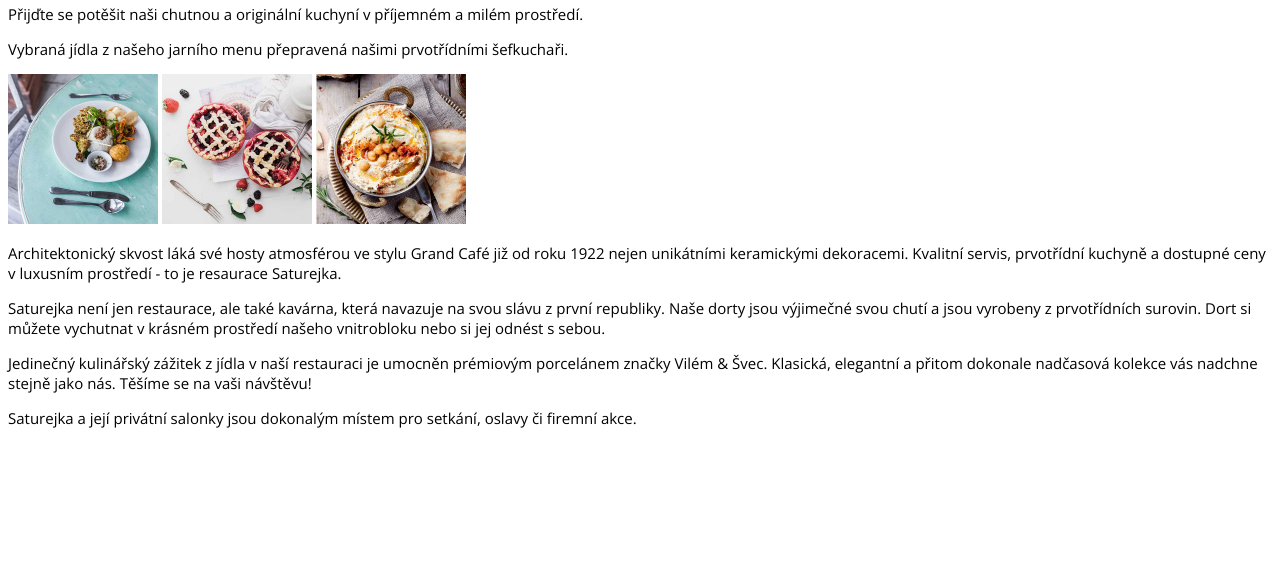
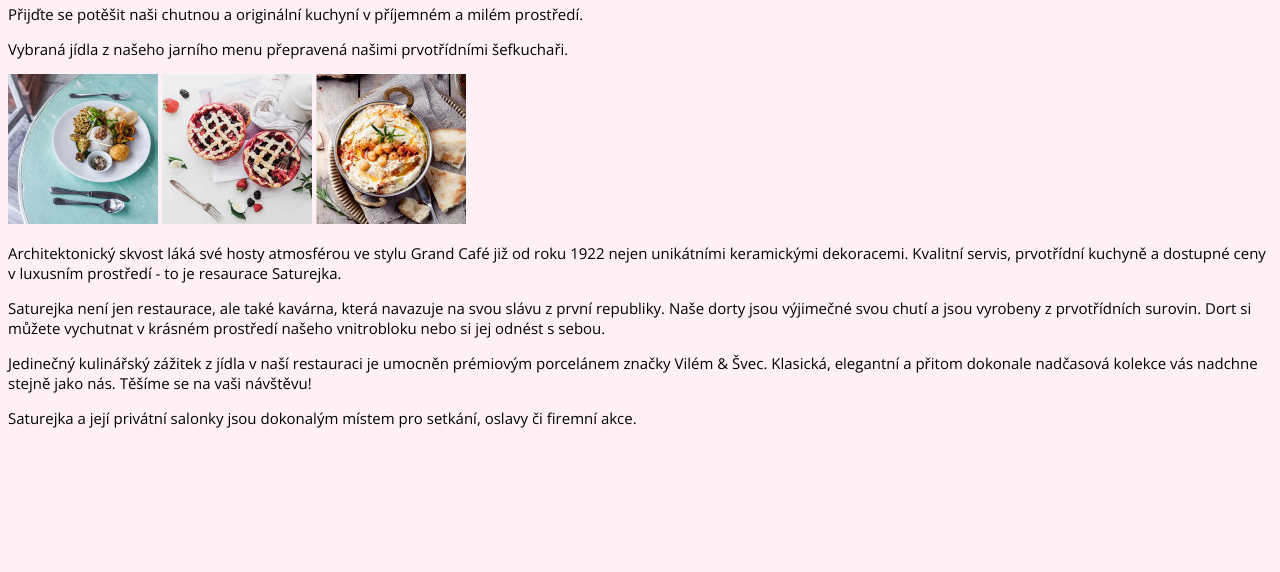
Before and after one commit to Tynuska/saturejka, a plain HTML site: page index.html in a window 1280 px wide. Shown: the part 228-800 px from the top of the page. Drawn offline with nearby package versions, Linux system fonts and the light colour scheme.

Commit message:
Adding background color.

```diff
--- a/index.html
+++ b/index.html
@@ -6,7 +6,7 @@
     <title>Saturejka</title>
     <link rel="stylesheet" type="text/css" href="style.css" />
   </head>
-  <body background-color="lavender-blush">
+  <body class="background">
         <img src="_materialy/logo.png" />
         <h1>Naše nabídka</h1>
         <p>
--- a/style.css
+++ b/style.css
@@ -13,3 +13,7 @@ h2 {
 .obr_nabidka {
   width: 150px;
 }
+
+.background {
+  background-color: lavenderblush;
+}
```
Lines whose indentation alone changed are shown as unchanged.
